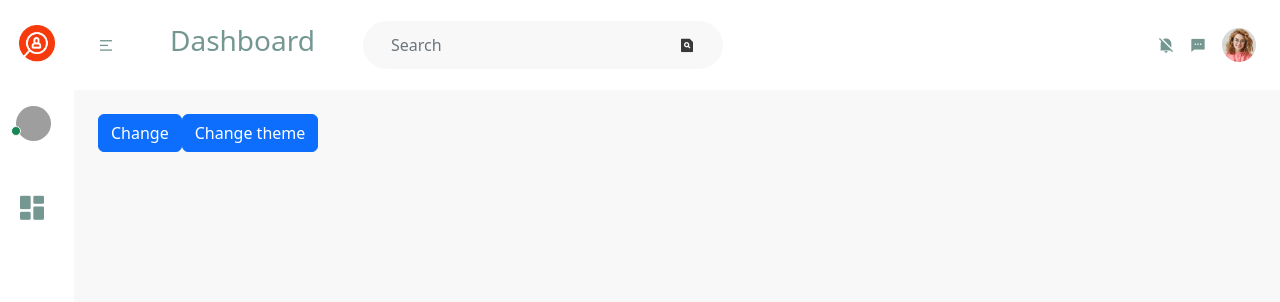
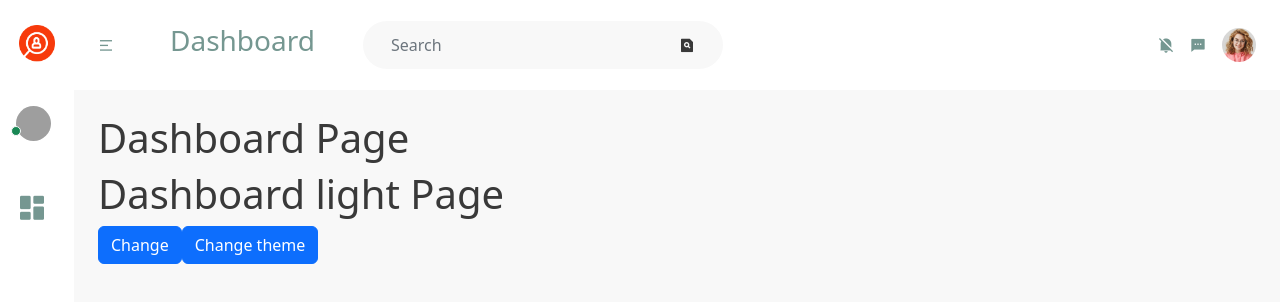
Before and after one commit to sdtHossain/jobick-admin-dashboard, a Vue app: page /admin/light in a window 1280 px wide. Shown: the top 302 px of the page. Built offline with nearby package versions, Linux system fonts and the light colour scheme; grey boxes are pictures that could not be loaded.

Commit message:
router children added

```diff
--- a/src/data.json
+++ b/src/data.json
@@ -10,11 +10,11 @@
       "submenu": {
         "light": {
           "label": "dashboard light",
-          "route": "/about"
+          "route": "admin/light"
         },
         "dark": {
           "label": "dashboard dark",
-          "route": "/"
+          "route": "dashboard/dark"
         }
       }
     }
--- a/src/router/index.js
+++ b/src/router/index.js
@@ -1,23 +1,36 @@
-import { createRouter, createWebHistory } from 'vue-router'
-import HomeView from '../views/HomeView.vue'
+import { createRouter, createWebHistory } from "vue-router";
+import AdminView from "@/views/AdminView.vue";
+import DashboardLightView from "@/views/DashboardLightView.vue";
 
 const router = createRouter({
   history: createWebHistory(import.meta.env.BASE_URL),
   routes: [
     {
-      path: '/',
-      name: 'home',
-      component: HomeView
+      path: "/",
+      redirect: {
+        name: "Admin",
+      },
     },
     {
-      path: '/about',
-      name: 'about',
+      path: "/admin",
+      name: "Admin",
+      component: AdminView,
+      children: [
+        {
+          path: "light",
+          component: DashboardLightView,
+        },
+      ],
+    },
+    {
+      path: "/about",
+      name: "about",
       // route level code-splitting
       // this generates a separate chunk (About.[hash].js) for this route
       // which is lazy-loaded when the route is visited.
-      component: () => import('../views/AboutView.vue')
-    }
-  ]
-})
+      component: () => import("../views/AboutView.vue"),
+    },
+  ],
+});
 
-export default router
+export default router;
--- a/src/views/HomeView.vue
+++ b/src/views/AdminView.vue
@@ -2,6 +2,8 @@
 
 <template>
   <main>
-    <h1>Home Page</h1>
+    <h1>Dashboard Page</h1>
+
+    <RouterView />
   </main>
 </template>
--- /dev/null
+++ b/src/views/DashboardLightView.vue
@@ -0,0 +1,7 @@
+<script setup></script>
+
+<template>
+  <main>
+    <h1>Dashboard light Page</h1>
+  </main>
+</template>
```
